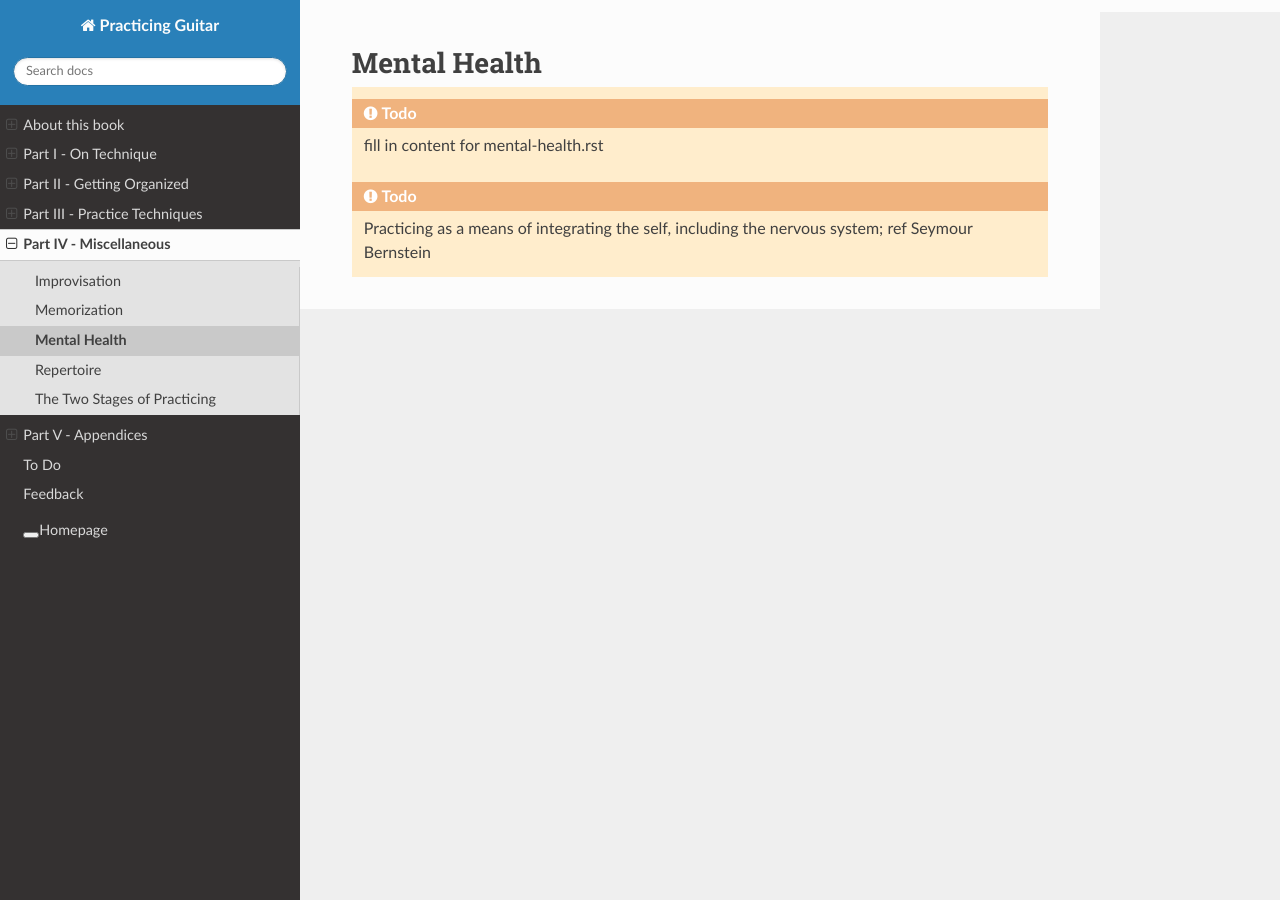
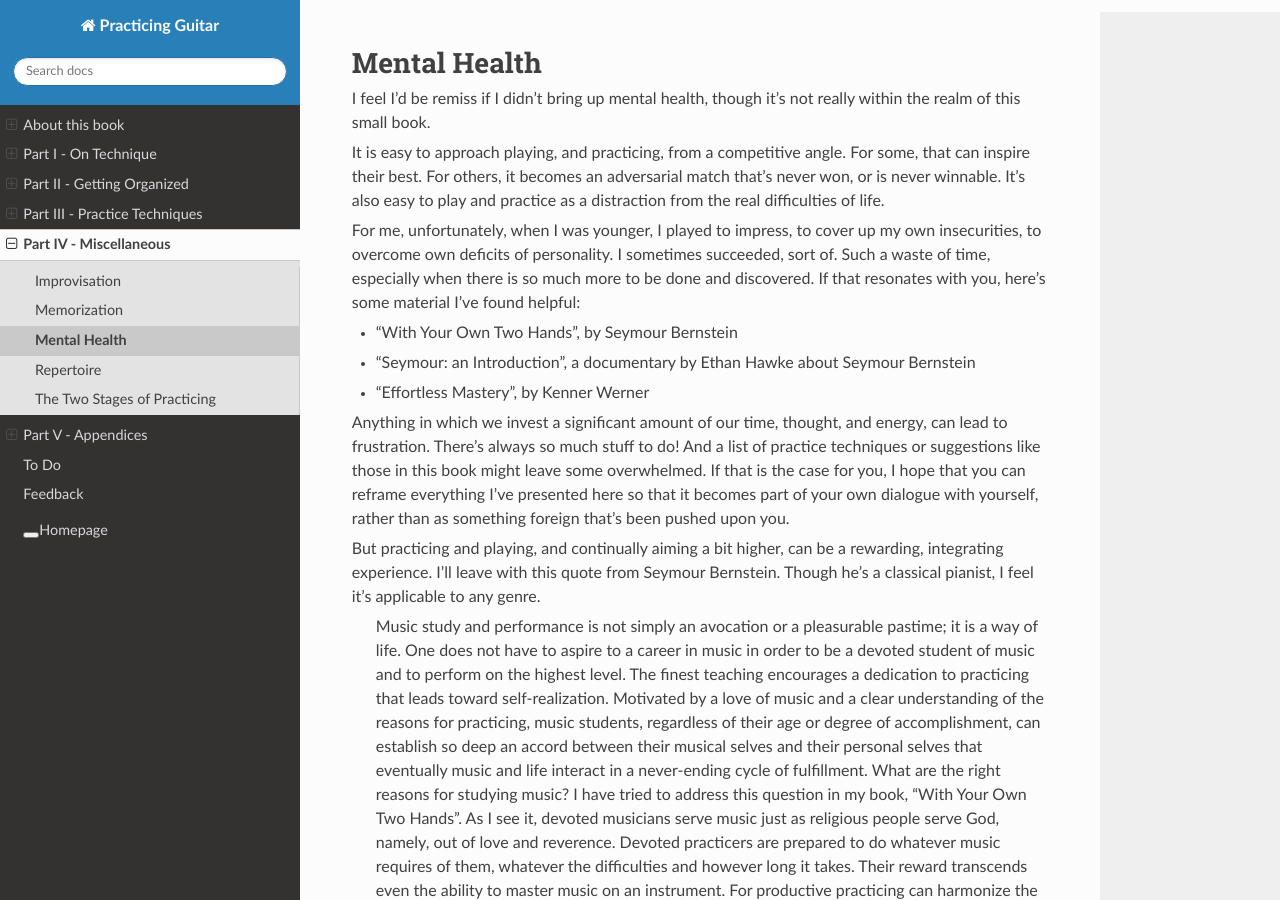
Before and after one commit to jzohrab/practicing-guitar, a Sphinx documentation site: the page built from docs/part-4-misc/mental-health.rst, in a window 1280 px wide and 900 px high. Built offline with Sphinx 7.4.7 and the Read the Docs theme 2.0.0, drawn with Linux system fonts in a browser that asks for light colours; a script that is not in the unit is left out; some of the changed text lies outside the part shown.

Commit message:
Mental health.

```diff
--- a/docs/part-4-misc/mental-health.rst
+++ b/docs/part-4-misc/mental-health.rst
@@ -1,6 +1,18 @@
 Mental Health
 -------------
 
-.. todo:: fill in content for mental-health.rst
+I feel I'd be remiss if I didn't bring up mental health, though it's not really within the realm of this small book.
 
-.. todo:: Practicing as a means of integrating the self, including the nervous system; ref Seymour Bernstein
+It is easy to approach playing, and practicing, from a competitive angle.  For some, that can inspire their best.  For others, it becomes an adversarial match that's never won, or is never winnable.  It's also easy to play and practice as a distraction from the real difficulties of life.
+
+For me, unfortunately, when I was younger, I played to impress, to cover up my own insecurities, to overcome own deficits of personality.  I sometimes succeeded, sort of.  Such a waste of time, especially when there is so much more to be done and discovered.  If that resonates with you, here's some material I've found helpful:
+
+* "With Your Own Two Hands", by Seymour Bernstein
+* "Seymour: an Introduction", a documentary by Ethan Hawke about Seymour Bernstein
+* "Effortless Mastery", by Kenner Werner
+
+Anything in which we invest a significant amount of our time, thought, and energy, can lead to frustration.  There's always so much stuff to do!  And a list of practice techniques or suggestions like those in this book might leave some overwhelmed.  If that is the case for you, I hope that you can reframe everything I've presented here so that it becomes part of your own dialogue with yourself, rather than as something foreign that's been pushed upon you.
+
+But practicing and playing, and continually aiming a bit higher, can be a rewarding, integrating experience.  I'll leave with this quote from Seymour Bernstein.  Though he's a classical pianist, I feel it's applicable to any genre.
+
+  Music study and performance is not simply an avocation or a pleasurable pastime; it is a way of life. One does not have to aspire to a career in music in order to be a devoted student of music and to perform on the highest level. The finest teaching encourages a dedication to practicing that leads toward self-realization. Motivated by a love of music and a clear understanding of the reasons for practicing, music students, regardless of their age or degree of accomplishment, can establish so deep an accord between their musical selves and their personal selves that eventually music and life interact in a never-ending cycle of fulfillment. What are the right reasons for studying music? I have tried to address this question in my book, "With Your Own Two Hands". As I see it, devoted musicians serve music just as religious people serve God, namely, out of love and reverence. Devoted practicers are prepared to do whatever music requires of them, whatever the difficulties and however long it takes. Their reward transcends even the ability to master music on an instrument. For productive practicing can harmonize the person as well as the musician and actually lead toward the integration of the personality. `Seymour Bernstein <https://www.pianoeducation.org/pnosbern.html>`__
```
